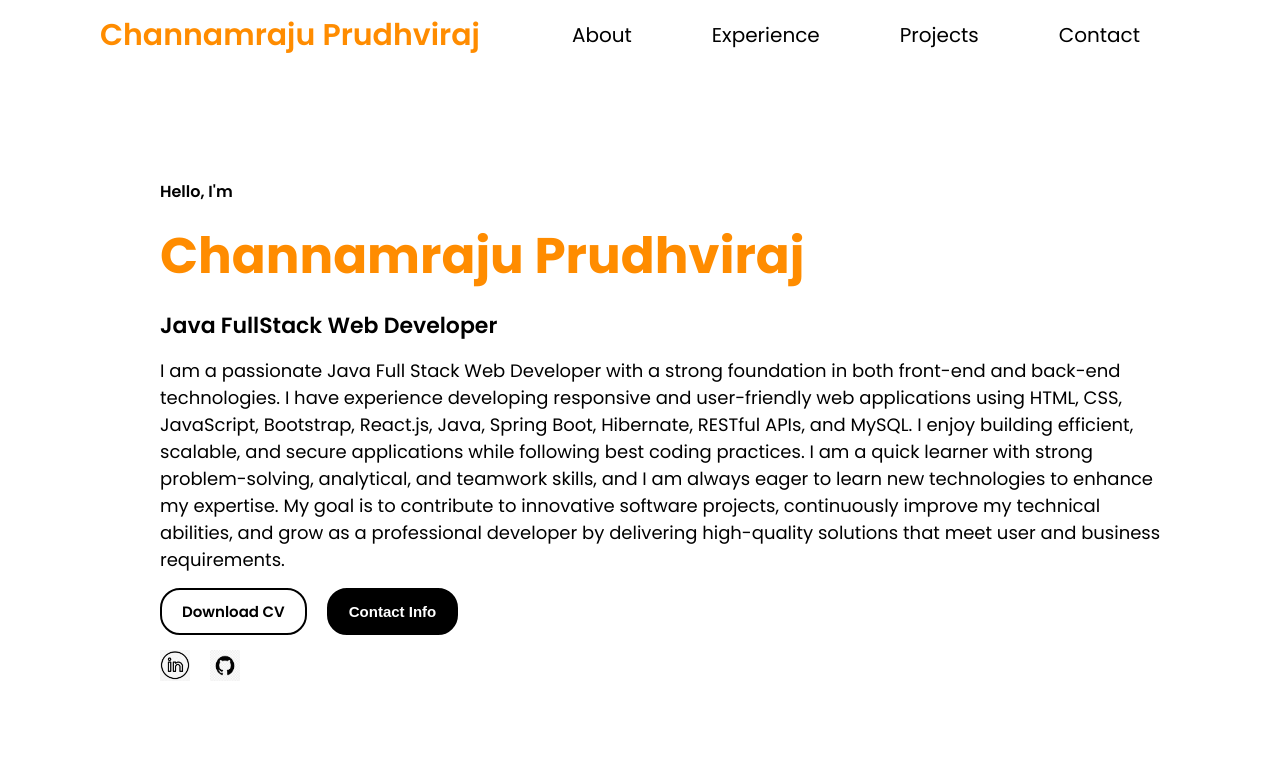
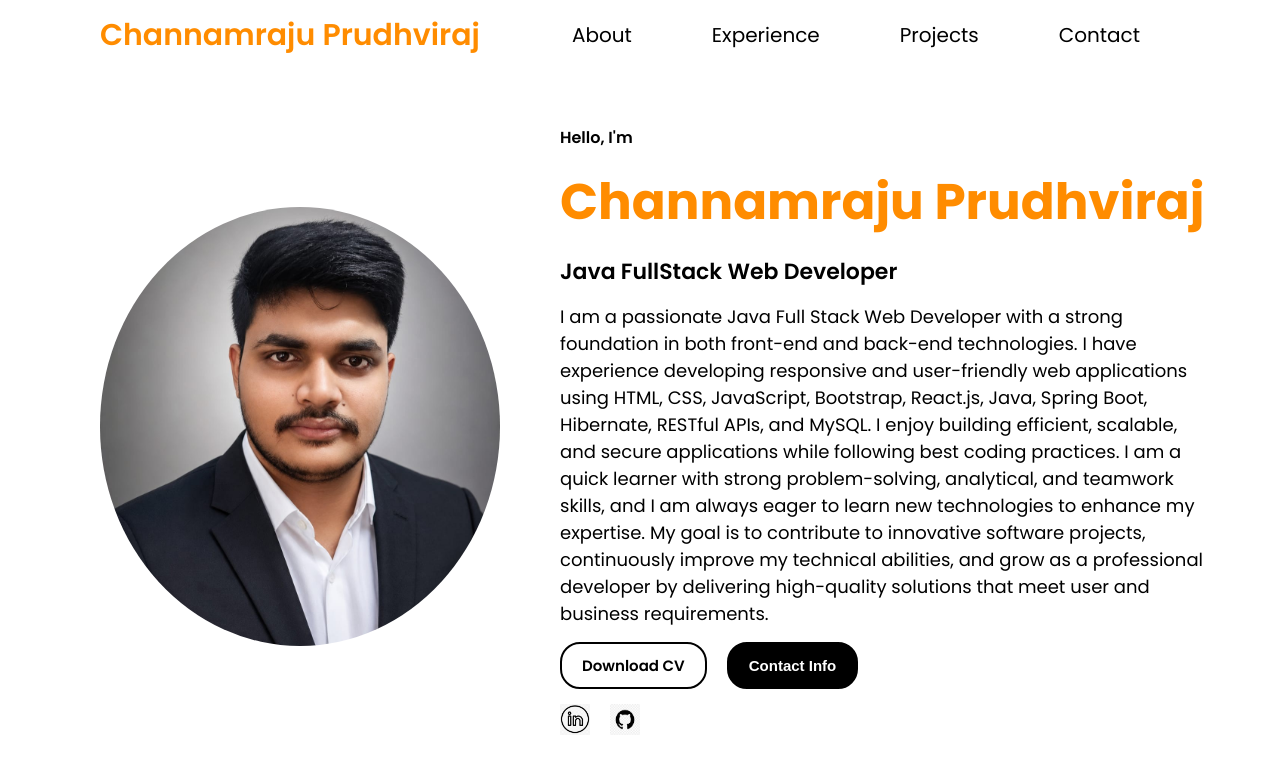
Before and after one commit to Channamraju/Portfolio, a plain HTML site: page index.html in a window 1280 px wide. Drawn offline with Linux system fonts and the light colour scheme; files whose address does not match are found by name.

```diff
--- a/index.html
+++ b/index.html
@@ -29,7 +29,7 @@
         </ul>
     </nav>
     <section class="sec1">
-        <div class="sec-1-1"><img src="/assets/profile.jpeg" alt=""></div>
+        <div class="sec-1-1"><img src="https://github.com/Channamraju/Portfolio/blob/main/profile.jpeg" alt=""></div>
         <div class="sec-1-2">
             <span class="sec-1-2-1">Hello, I'm</span>
             <h1>Channamraju Prudhviraj</h1>
```
